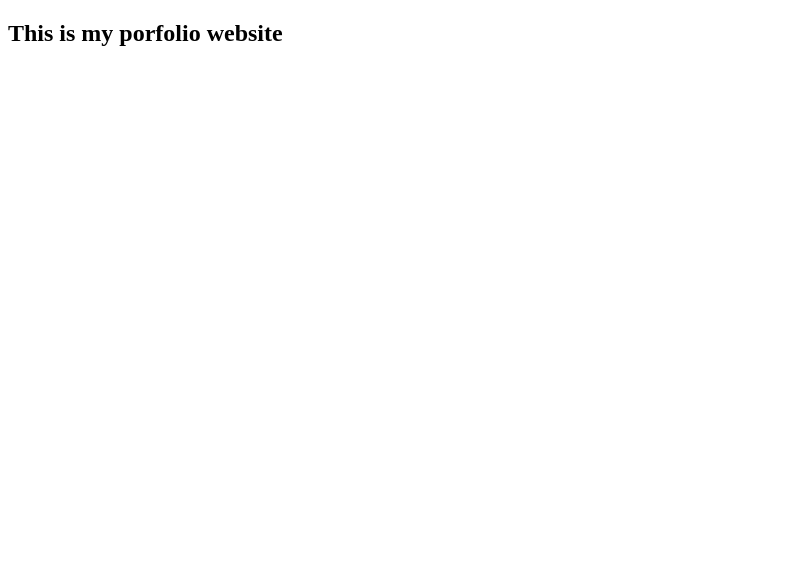
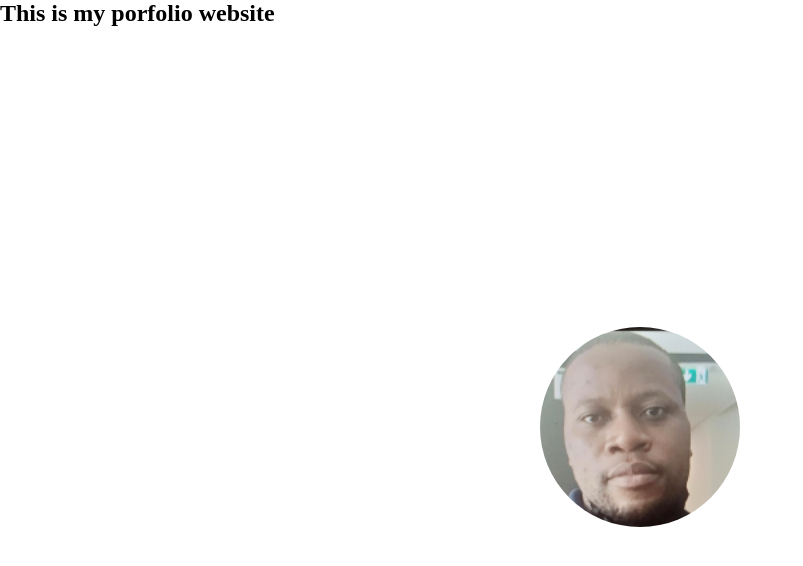
Before and after one commit to boazniw/my-portfolio, a plain HTML site: page index.html in a window 1280 px wide. Shown: the whole page, without its empty margins (0-803 px from the left). Drawn offline with Linux system fonts and the light colour scheme.

Commit message:
added the image

```diff
--- a/app.js
+++ b/app.js
@@ -1,2 +1,2 @@
 const x = 25;
-alert(x);
+// alert(x);
--- a/index.html
+++ b/index.html
@@ -4,10 +4,13 @@
     <meta charset="UTF-8" />
     <meta name="viewport" content="width=device-width, initial-scale=1.0" />
     <title>Document</title>
+    <link rel="stylesheet" href="style.css" />
   </head>
   <body>
     <h2>This is my porfolio website</h2>
-
+    <div class="container">
+      <img src="./images/profile.png" alt="" />
+    </div>
     <script src="app.js"></script>
   </body>
 </html>
--- /dev/null
+++ b/style.css
@@ -0,0 +1,17 @@
+* {
+  margin: 0;
+  padding: 0;
+  box-sizing: border-box;
+}
+
+.container {
+  display: flex;
+  align-items: center;
+  justify-content: center;
+  min-height: 100vh;
+}
+img {
+  width: 200px;
+  height: 200px;
+  border-radius: 50%;
+}
```
Also changed, not shown: images/profile.png (added).
